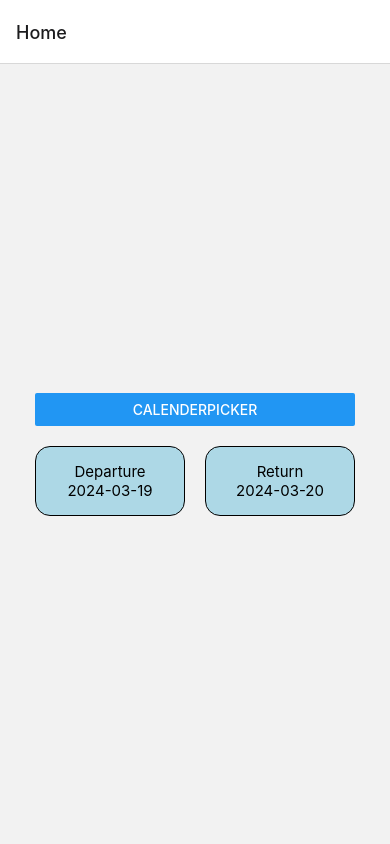
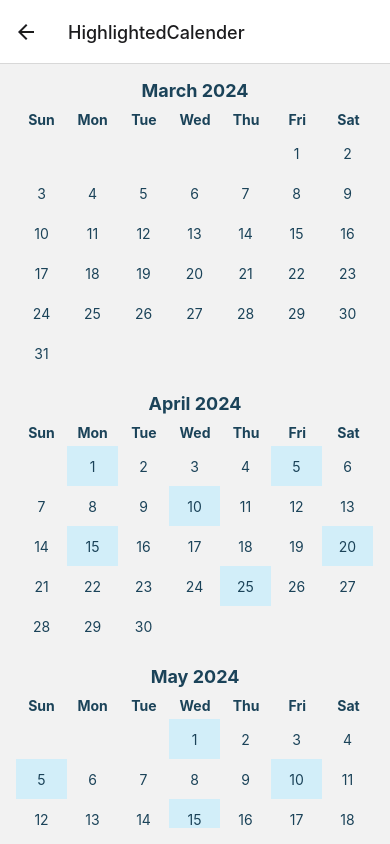
Before and after one commit to Alpha-Chax/CalenderFeature, a React Native app: screen /HighlightedCalender in a window 390 px wide. Built offline with nearby package versions, Linux system fonts and the light colour scheme; what react-native-calendars would draw is missing.

Commit message:
created highlighted dates for events in calender

```diff
--- a/App.js
+++ b/App.js
@@ -8,6 +8,7 @@ import CalenderPicker from './src/calenderPicker';
 import RnRangePicker from './src/rnRangePicker';
 import RndateRangePicker from './src/rndateRangePicker';
 import { createNativeStackNavigator } from '@react-navigation/native-stack';
+import HighlightedCalendar from './src/HighlightedCalender';
 
 export default function App() {
 
@@ -21,6 +22,7 @@ export default function App() {
       <Stack.Screen name='RnCalender' component={RnCalendar} />
       <Stack.Screen name='RangePicker' component={RnRangePicker}/>
       <Stack.Screen name='DateRangePicker' component={RndateRangePicker}/>
+      <Stack.Screen name='HighlightedCalender' component={HighlightedCalendar}/>
 
      </Stack.Navigator>
     </NavigationContainer>
--- /dev/null
+++ b/src/HighlightedCalender.js
@@ -0,0 +1,172 @@
+import React, { useState } from "react";
+import { View, Text, FlatList, StyleSheet, Alert, TouchableOpacity } from "react-native";
+
+const HighlightedCalendar = () => {
+  const today = new Date();
+  const startMonth = new Date();
+  const numMonthsToRender = 13; // Render one full year
+  const [visibleMonths, setVisibleMonths] = useState(
+    generateMonthData(startMonth, numMonthsToRender)
+  );
+
+  function generateMonthData(startMonth, numMonths) {
+    const months = [];
+    const highlightedDates = {
+      "April 2024": ["2024-04-01", "2024-04-05", "2024-04-10", "2024-04-15", "2024-04-20", "2024-04-25"],
+      "May 2024": ["2024-05-01", "2024-05-05", "2024-05-10", "2024-05-15", "2024-05-20", "2024-05-25"],
+      "June 2024": ["2024-06-01", "2024-06-05", "2024-06-10", "2024-06-15", "2024-06-20", "2024-06-25"],
+      "July 2024": ["2024-07-01", "2024-07-05", "2024-07-10", "2024-07-15", "2024-07-20", "2024-07-25"],
+      "August 2024": ["2024-08-01", "2024-08-05", "2024-08-10", "2024-08-15", "2024-08-20", "2024-08-25"],
+      "September 2024": ["2024-09-01", "2024-09-05", "2024-09-10", "2024-09-15", "2024-09-20", "2024-09-25"],
+      "October 2024": ["2024-10-01", "2024-10-05", "2024-10-10", "2024-10-15", "2024-10-20", "2024-10-25"],
+    };
+
+    let currentDate = new Date(startMonth);
+
+    for (let i = 0; i < numMonths; i++) {
+      currentDate.setDate(1);
+      const monthData = {
+        month: `${currentDate.toLocaleString("default", {
+          month: "long",
+        })} ${currentDate.getFullYear()}`,
+        days: [],
+      };
+      const firstDayOfMonth = currentDate.getDay(); // Get the index of the first day of the month (0 for Sunday, 1 for Monday, etc.)
+      const lastDayOfMonth = new Date(
+        currentDate.getFullYear(),
+        currentDate.getMonth() + 1,
+        0
+      );
+
+      // Check if highlighted dates exist for the current month
+      const highlightedDatesForMonth = highlightedDates[monthData.month] ? highlightedDates[monthData.month].map(date => new Date(date)) : [];
+
+      // Add empty slots for the days before the first day of the month
+      for (let j = 0; j < firstDayOfMonth; j++) {
+        monthData.days.push({
+          date: null,
+          key: `empty-${j}`,
+        });
+      }
+
+      // Add the days of the month
+      for (let j = 1; j <= lastDayOfMonth.getDate(); j++) {
+        const day = new Date(
+          currentDate.getFullYear(),
+          currentDate.getMonth(),
+          j
+        );
+        const dayISO = day.toISOString();
+        monthData.days.push({
+          date: dayISO,
+          key: dayISO,
+          dayOfWeek: day.toLocaleDateString("en-US", { weekday: "short" }), // Get the short name of the day (e.g., Mon, Tue)
+          highlighted: highlightedDatesForMonth.some(highlightedDate => isSameDay(highlightedDate, day)), // Check if the date should be highlighted
+        });
+      }
+
+      months.push(monthData);
+      currentDate.setMonth(currentDate.getMonth() + 1);
+    }
+
+    return months;
+  }
+
+  // Function to check if two dates are the same day
+  function isSameDay(date1, date2) {
+    return (
+      date1.getFullYear() === date2.getFullYear() &&
+      date1.getMonth() === date2.getMonth() &&
+      date1.getDate() === date2.getDate()
+    );
+  }
+
+  const showAlert = (date) => {
+    Alert.alert("Highlighted Date", `You pressed on ${new Date(date).toDateString()}`);
+  };
+
+  return (
+    <View style={styles.container}>
+      <FlatList
+        data={visibleMonths}
+        keyExtractor={(item, index) => `month-${index}`}
+        renderItem={({ item }) => (
+          <View key={`month-${item.month}`} style={styles.monthContainer}>
+            <Text style={styles.monthText}>{item.month}</Text>
+            <View style={styles.weekdaysRow}>
+              {['Sun', 'Mon', 'Tue', 'Wed', 'Thu', 'Fri', 'Sat'].map((weekday, index) => (
+                <Text key={index} style={styles.weekdayText}>
+                  {weekday}
+                </Text>
+              ))}
+            </View>
+            <FlatList
+              data={item.days}
+              keyExtractor={(day) => day.key}
+              renderItem={({ item: day }) => (
+                <TouchableOpacity
+                  onPress={() => day.date && showAlert(day.date)}
+                  style={[styles.dateItem, day.highlighted && styles.highlightedDate]}>
+                  <Text style={styles.dateText}>
+                    {day.date ? new Date(day.date).getDate() : ""}
+                  </Text>
+                </TouchableOpacity>
+              )}
+              numColumns={7}
+              columnWrapperStyle={{ marginHorizontal: 0, paddingVertical: 0 }}
+              showsVerticalScrollIndicator={false}
+            />
+          </View>
+        )}
+        showsVerticalScrollIndicator={false}
+      />
+    </View>
+  );
+};
+
+const styles = StyleSheet.create({
+  container: {
+    flex: 1,
+    padding: 16,
+  },
+  monthContainer: {
+    marginBottom: 20,
+  },
+  monthText: {
+    fontSize: 18,
+    fontWeight: "bold",
+    textAlign: "center",
+    marginBottom: 10,
+    color: "#1b4359",
+  },
+  weekdaysRow: {
+    flexDirection: "row",
+    justifyContent: "space-between",
+    marginBottom: 5,
+  },
+  weekdayText: {
+    fontSize: 14,
+    fontWeight: "bold",
+    color: "#1b4359",
+    width: "14.25%",
+    textAlign: "center",
+  },
+  dateItem: {
+    justifyContent: "center",
+    alignItems: "center",
+    height: 40,
+    backgroundColor: "transparent",
+    color: "navy",
+    width: "14.25%",
+  },
+  dateText: {
+    color: "#1b4359",
+    justifyContent: "center",
+    alignItems: "center",
+  },
+  highlightedDate: {
+    backgroundColor: "#d2eef9", // Highlighted date color
+  },
+});
+
+export default HighlightedCalendar;
```
